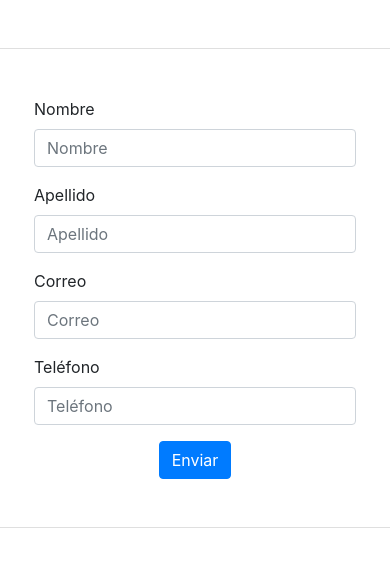
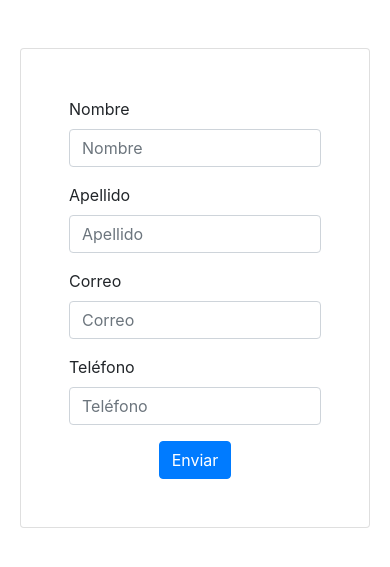
Before and after one commit to scam627/talks, a PHP site: page /inscription.php in a window 390 px wide. Shown: the top 567 px of the page. Run offline with PHP 8.4, Linux system fonts and the light colour scheme; some libraries are stand-ins or nearby versions; some web fonts are replaced.

Commit message:
inscription update

```diff
--- a/inscription.php
+++ b/inscription.php
@@ -1,7 +1,7 @@
 <?php include("./templates/header.php");?>
 <section>
 	<div class="row justify-content-center">
-		<div class="col-12 col-md-5 m-5 card p-5">
+		<div class="col-10 col-md-5 m-5 card p-5">
 			<form action="./services/save_client.php" method="post">
 				<div class="form-row">
 					<div class="form-group col-md-6 col-12">
```
